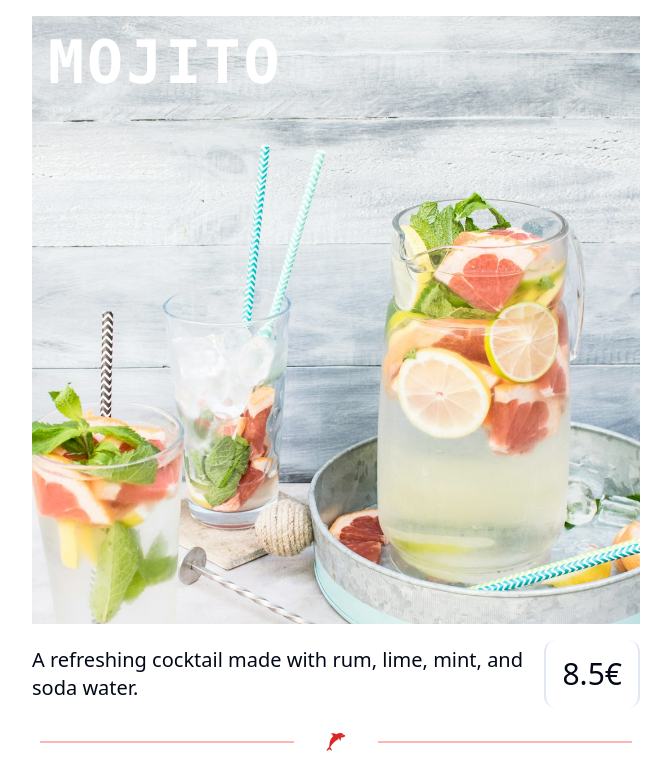
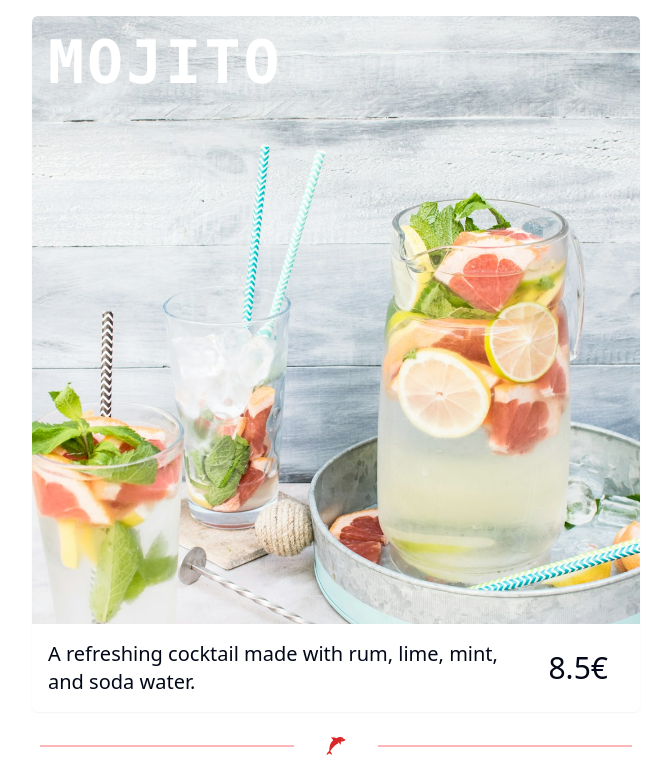
Before and after one commit to mh-lamine/carte-ledauphin, a React (Vite) app: page /brasserie/alcoholizeddrink in a window 1280 px wide. Shown: the top 774 px of the page, without its empty margins (304-975 px from the left). Built offline with nearby package versions, Linux system fonts and the light colour scheme.

Commit message:
Refactor ProductCard component styles

```diff
--- a/src/components/ProductCard.jsx
+++ b/src/components/ProductCard.jsx
@@ -2,7 +2,7 @@ import PropTypes from "prop-types";
 
 export default function ProductCard({product}) {
   return (
-    <div className="flex flex-col gap-4">
+    <div className="flex flex-col rounded-md overflow-hidden shadow-sm">
       <img
         src={product.path}
         alt={product.name}
@@ -12,9 +12,9 @@ export default function ProductCard({product}) {
       <h2 className="text-6xl absolute p-4 uppercase font-semibold font-mono tracking-wider mix-blend-overlay text-white">
         {product.name}
       </h2>
-      <div className="flex items-center justify-between gap-3">
+      <div className="flex items-center justify-between gap-3 p-4">
         <p className="text-xl">{product.description}</p>
-        <p className="p-4 text-3xl font-extralight border-x-2 border-slate-200 rounded-xl">{product.price}€</p>
+        <p className="px-4 text-3xl font-extralight">{product.price}€</p>
       </div>
     </div>
   );
```
